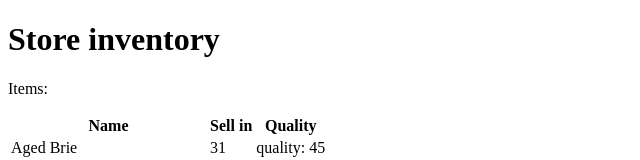
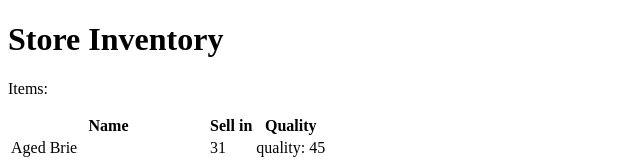
Before and after one commit to vdineva/gildedRose, an Angular app: page / in a window 1280 px wide. Shown: the top 160 px of the page, without its empty margins (0-640 px from the left). Built offline with nearby package versions, Linux system fonts and the light colour scheme.

Commit message:
Fixing the unit and e2e tests

```diff
--- a/src/app/app.component.ts
+++ b/src/app/app.component.ts
@@ -15,7 +15,7 @@ export class AppComponent {
   MIN_QUALITY = 0;
   MAX_QUALITY = 50;
 
-  title = 'Store inventory';
+  title = 'Store Inventory';
   items = ['Aged Brie', 'Sulfarus the Legendary Sword', 'Backstage Pass',  'Conjured Shield', 'Regular Shield'];
   inventory = [];
 
```
Also changed, not shown: 2 other files (tests, documents, lock files or other folders).
